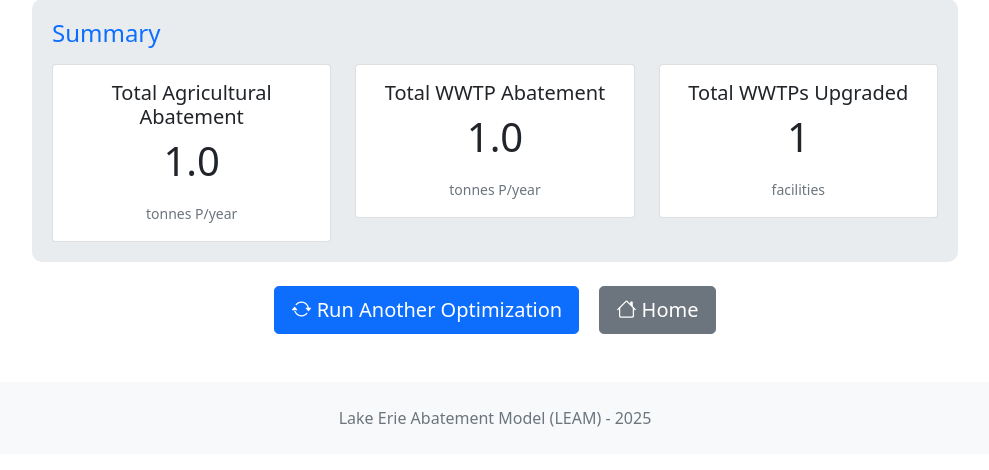
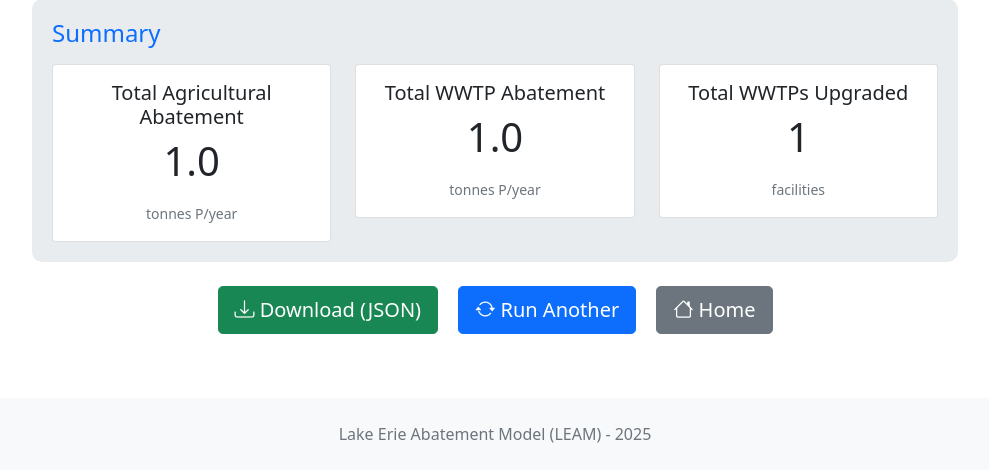
Before and after one commit to jorge-antares/lake_erie_abatement_model, a Python web app: template api/templates/results.html in a window 1280 px wide. Shown: the part 1005-1475 px from the top of the page, without its empty margins (145-1134 px from the left). Run offline with Jinja, Linux system fonts and the light colour scheme; the template is opened without the code that fills it: most values are stand-ins (such as "Sample title", 1, 10 or a date in 2020); some libraries are stand-ins or nearby versions.

Commit message:
Download button

```diff
--- a/api/templates/results.html
+++ b/api/templates/results.html
@@ -175,13 +175,45 @@
         {% endif %}
 
         <div class="text-center mt-4">
-            <a href="/optimize" class="btn btn-primary btn-lg">
-                <i class="bi bi-arrow-repeat"></i> Run Another Optimization
+            {% if not error %}
+            <button id="downloadJson" class="btn btn-success btn-lg me-3 mb-3">
+                <i class="bi bi-download"></i> Download (JSON)
+            </button>
+            {% endif %}
+            <a href="/optimize" class="btn btn-primary btn-lg mb-3">
+                <i class="bi bi-arrow-repeat"></i> Run Another
             </a>
-            <a href="/" class="btn btn-secondary btn-lg ms-3">
+            <a href="/" class="btn btn-secondary btn-lg ms-3 mb-3">
                 <i class="bi bi-house"></i> Home
             </a>
         </div>
     </div>
 </div>
+
+{% if not error %}
+<script>
+document.getElementById('downloadJson').addEventListener('click', function() {
+    const data = {
+        model_info: {{ model_info | tojson }},
+        results: {{ results | tojson }}
+    };
+
+    const jsonStr = JSON.stringify(data, null, 2);
+    const blob = new Blob([jsonStr], { type: 'application/json' });
+    const url = URL.createObjectURL(blob);
+    const a = document.createElement('a');
+    a.href = url;
+
+    // Create filename with timestamp
+    const timestamp = new Date().toISOString().replace(/:/g, '-').split('.')[0];
+    const modelType = data.model_info.type.replace(/\s+/g, '_').toLowerCase();
+    a.download = `${modelType}_${timestamp}.json`;
+
+    document.body.appendChild(a);
+    a.click();
+    document.body.removeChild(a);
+    URL.revokeObjectURL(url);
+});
+</script>
+{% endif %}
 {% endblock %}
```
